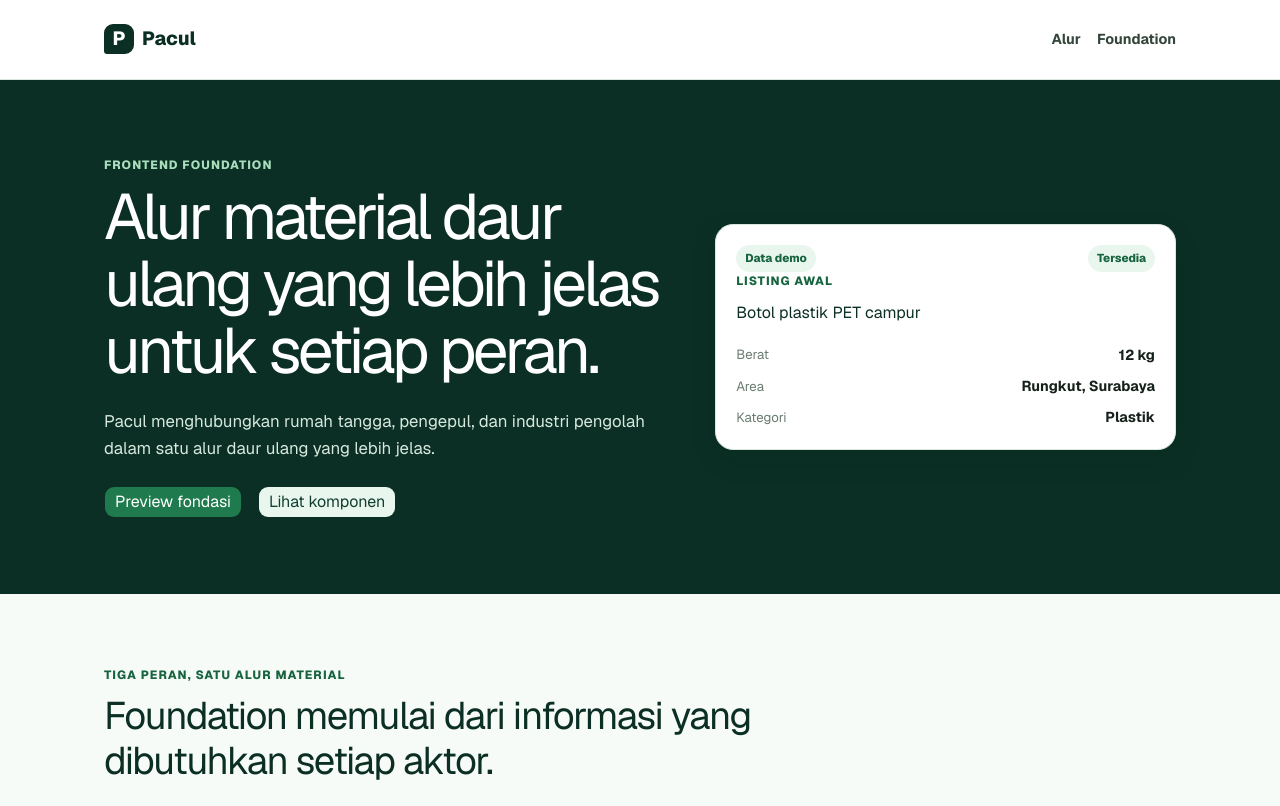
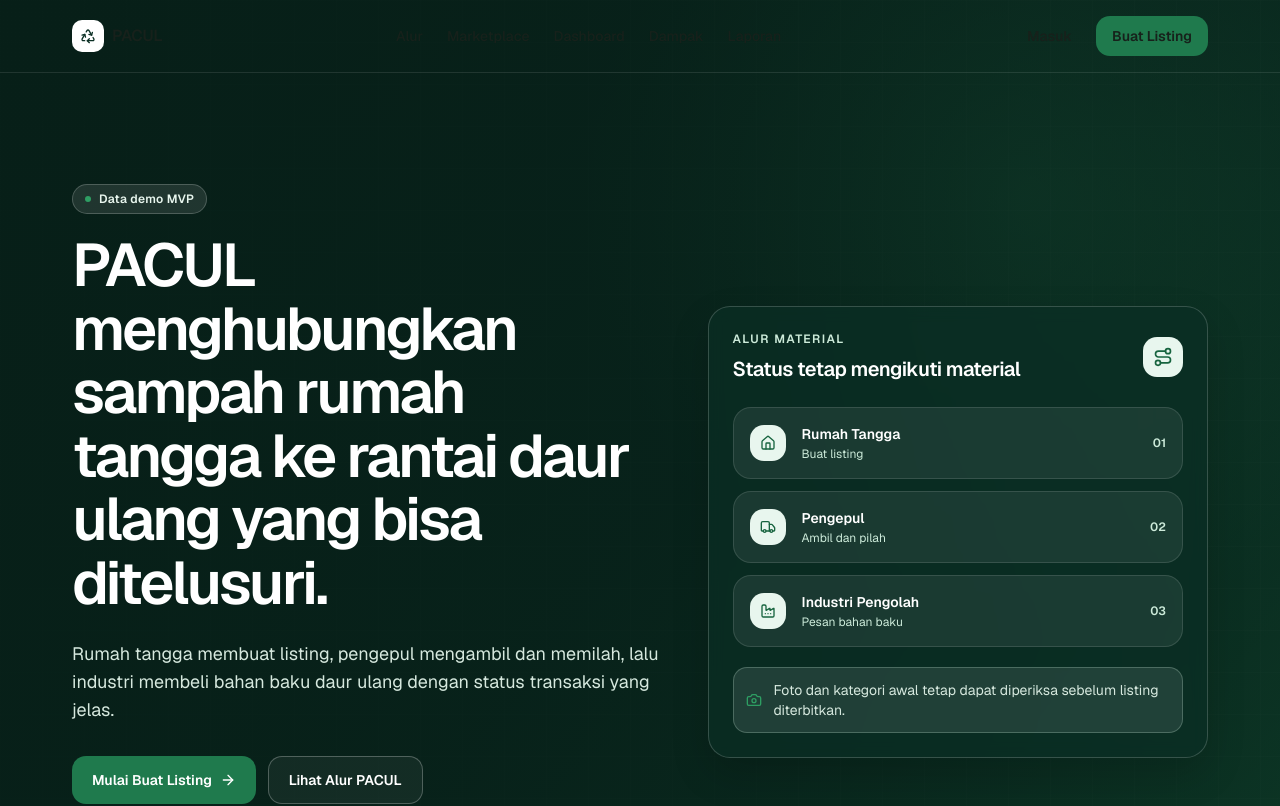
Before and after one commit to KurioSannn/PACUL, a Next.js app: page / in a window 1280 px wide. Shown: the top 806 px of the page. Built offline with nearby package versions, Linux system fonts and the light colour scheme.

Commit message:
refactor(home): compose public header and hero sections

```diff
--- a/src/app/page.tsx
+++ b/src/app/page.tsx
@@ -1,5 +1,7 @@
 import { Badge } from "@/components/ui/badge";
-import { Button } from "@/components/ui/button";
+import { EcosystemPartners } from "@/components/home/ecosystem-partners";
+import { PaculHero } from "@/components/home/pacul-hero";
+import { PublicHeader } from "@/components/layout/public-header";
 import { Card } from "@/components/ui/card";
 import { EmptyState } from "@/components/ui/empty-state";
 import { ErrorState } from "@/components/ui/error-state";
@@ -15,49 +17,9 @@ export default function HomePage() {
 
   return (
     <main>
-      <header className="site-header">
-        <div className="page-shell site-navigation">
-          <a className="brand" href="#utama" aria-label="Pacul beranda">
-            <span aria-hidden="true">P</span>
-            Pacul
-          </a>
-          <nav aria-label="Navigasi utama">
-            <a href="#alur">Alur</a>
-            <a href="#foundation">Foundation</a>
-          </nav>
-        </div>
-      </header>
-
-      <section className="hero" id="utama">
-        <div className="page-shell hero-grid">
-          <div>
-            <p className="eyebrow eyebrow-light">Frontend foundation</p>
-            <h1>Alur material daur ulang yang lebih jelas untuk setiap peran.</h1>
-            <p>
-              Pacul menghubungkan rumah tangga, pengepul, dan industri pengolah dalam satu alur
-              daur ulang yang lebih jelas.
-            </p>
-            <div className="button-row">
-              <Button>Preview fondasi</Button>
-              <Button variant="secondary">Lihat komponen</Button>
-            </div>
-          </div>
-
-          <Card className="hero-preview">
-            <div className="preview-topline">
-              <Badge tone="green">Data demo</Badge>
-              <StatusPill label="Tersedia" />
-            </div>
-            <p className="eyebrow">Listing awal</p>
-            <h2>{listing.title}</h2>
-            <dl className="detail-list">
-              <div><dt>Berat</dt><dd>{formatWeight(listing.weightKg)}</dd></div>
-              <div><dt>Area</dt><dd>{listing.district}, Surabaya</dd></div>
-              <div><dt>Kategori</dt><dd>{wasteCategoryLabels[listing.category]}</dd></div>
-            </dl>
-          </Card>
-        </div>
-      </section>
+      <PublicHeader />
+      <PaculHero />
+      <EcosystemPartners />
 
       <section className="page-shell section" id="alur" aria-labelledby="flow-title">
         <p className="eyebrow">Tiga peran, satu alur material</p>
```
